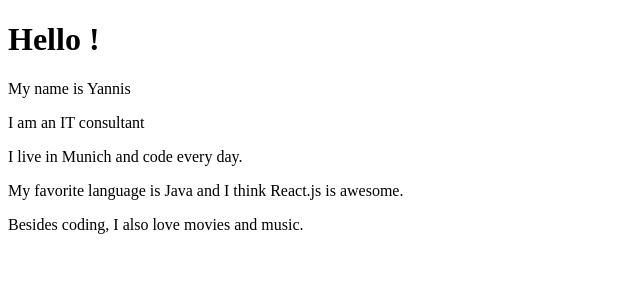
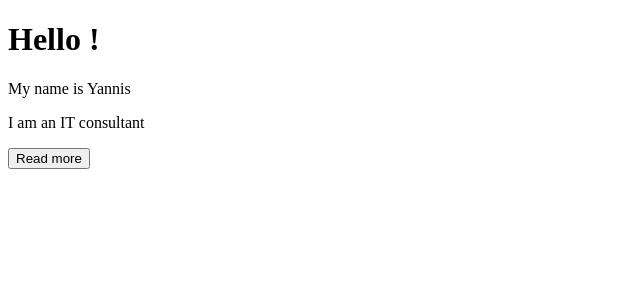
Before and after one commit to ikoinaris/portfolio, a React (Create React App) app: page / in a window 1280 px wide. Shown: the top 300 px of the page, without its empty margins (0-640 px from the left). Built offline with nearby package versions, Linux system fonts and the light colour scheme.

Commit message:
toogleDisplayBio implemented

```diff
--- a/src/App.js
+++ b/src/App.js
@@ -4,8 +4,16 @@
 class App extends Component{
     constructor() {
         super();
-        this.state = { displayBio: true };
+        this.state = { displayBio: false };
+
+        //binding method to constructor
+        this.toogleDisplayBio = this.toogleDisplayBio.bind(this);
     }
+
+    toogleDisplayBio() {
+        this.setState({ displayBio: !this.state.displayBio });
+    }
+
     render() {
         return (
             <div>
@@ -18,8 +26,15 @@
                             <p>I live in Munich and code every day.</p>
                             <p>My favorite language is Java and I think React.js is awesome.</p>
                             <p>Besides coding, I also love movies and music.</p>
+                            <div>
+                                <button onClick={ this.toogleDisplayBio }>Show less</button>
+                            </div>
                         </div>
-                    ) : null
+                    ) : (
+                        <div>
+                            <button onClick={ this.toogleDisplayBio }>Read more</button>
+                        </div>
+                    )
                 }
             </div>
         )
```
